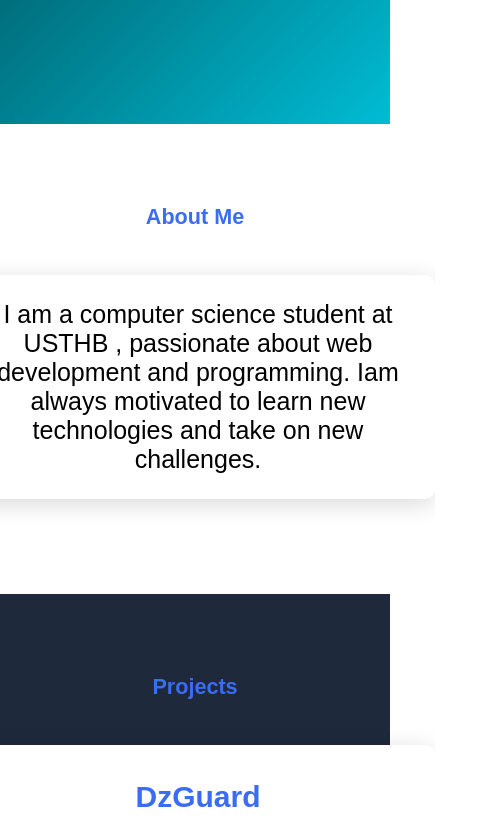
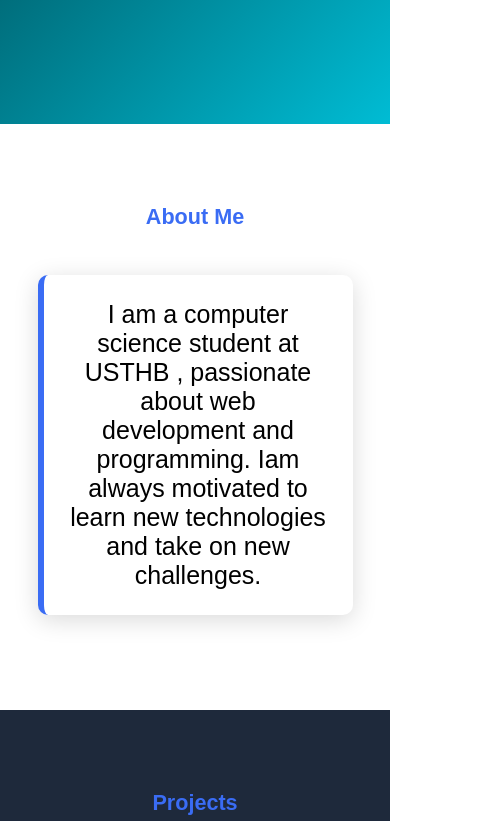
Before and after one commit to ahmedgachi/portfolio, a plain HTML site: page index.html in a window 390 px wide. Shown: the part 720-1541 px from the top of the page, 503 px wide, since content can reach past the window. Drawn offline with Linux system fonts and the light colour scheme.

Commit message:
Update style.css

```diff
--- a/style.css
+++ b/style.css
@@ -256,3 +256,13 @@
 
     }
 }
+@media (max-width: 768px) {
+    .cards {
+        flex-direction: column;
+        align-items: center;
+    }
+
+    .card {
+        width: 90%;
+    }
+}
```
